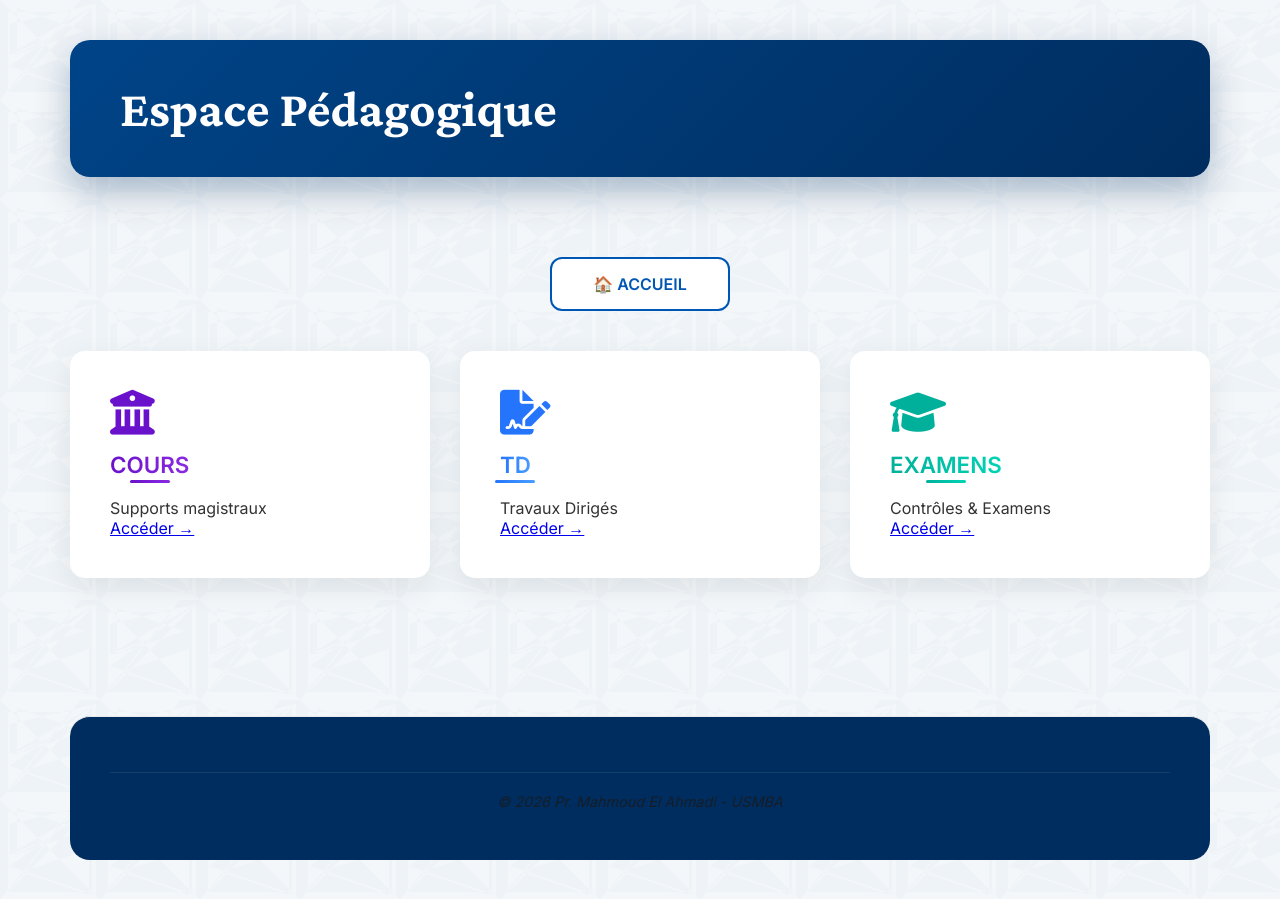
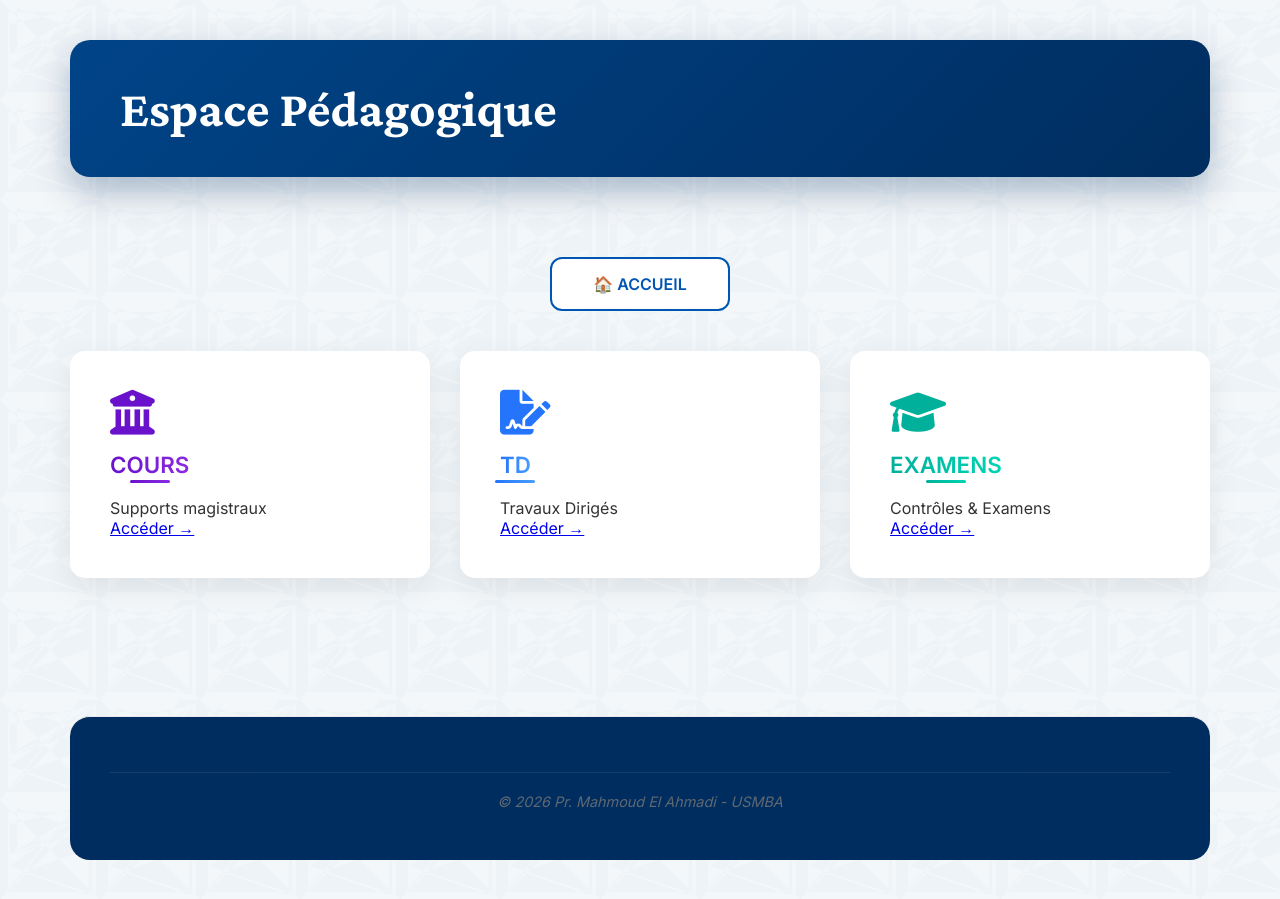
Before and after one commit to mahmoudmath/mahmoudmath.github.io, a Jekyll site: the page pedagogie.html, which Jekyll copies as it is, in a window 1280 px wide. Built offline with Jekyll 4.4.1, drawn with Linux system fonts in a browser that asks for light colours.

Commit message:
Update pedagogie.html

```diff
--- a/pedagogie.html
+++ b/pedagogie.html
@@ -54,11 +54,10 @@ j=d.createElement(s),dl=l!='dataLayer'?'&l='+l:'';j.async=true;j.src=
 
         .signature {
             font-size: 0.9rem;
-            color: #777;  /* Changé de #777 à #1a1a1a */
         }
 
         .signature p {
-            color: #1a1a1a;  /* Texte en noir/gris foncé comme dans Recherche */
+            color: #777;  /* MÊME COULEUR QUE RECHERCHE */
         }
     </style>
 </head>
```
